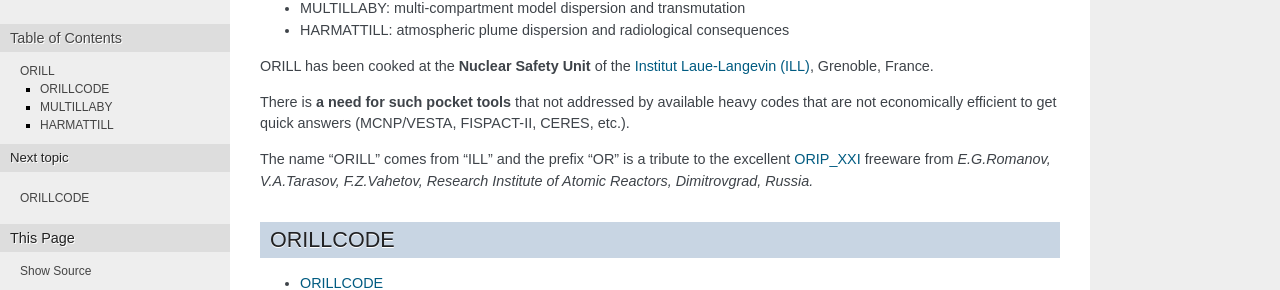
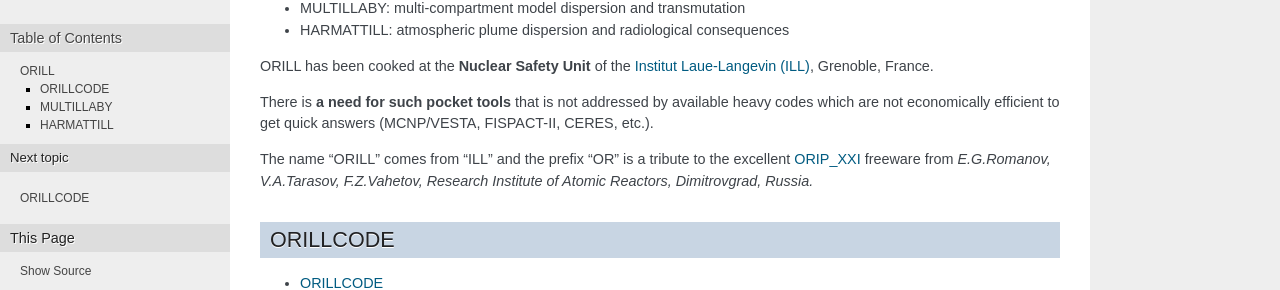
Before and after one commit to orill/orill, a Sphinx documentation site: the page built from docs/index.rst, in a window 1280 px wide. Shown: the part 169-459 px from the top of the page. Built offline with Sphinx 7.4.7, drawn with Linux system fonts in a browser that asks for light colours.

Commit message:
Update index.rst

```diff
--- a/docs/index.rst
+++ b/docs/index.rst
@@ -10,7 +10,7 @@
 
 ORILL has been cooked at the **Nuclear Safety Unit** of the `Institut Laue-Langevin (ILL) <http://www.ill.eu>`_, Grenoble, France.
 
-There is **a need for such pocket tools** that not addressed by available heavy codes that are not economically efficient to get quick answers (MCNP/VESTA, FISPACT-II, CERES, etc.).
+There is **a need for such pocket tools** that is not addressed by available heavy codes which are not economically efficient to get quick answers (MCNP/VESTA, FISPACT-II, CERES, etc.).
 
 The name “ORILL” comes from “ILL” and
 the prefix “OR” is a tribute to the excellent `ORIP_XXI <https://github.com/roeug/ORIP_XXI>`__
```
